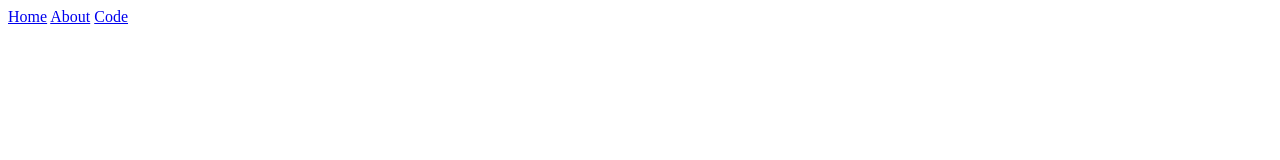
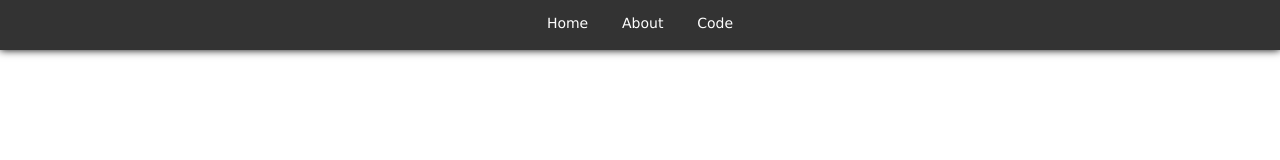
Before and after one commit to ChosenOreo/volt-web, a plain HTML site: page www/index.html in a window 1280 px wide. Drawn offline with Linux system fonts and the light colour scheme.

Commit message:
Updated Files

```diff
--- a/www/css/main.css
+++ b/www/css/main.css
@@ -1,17 +1,24 @@
-#navigation {
+body {
+    padding: 0px;
+    margin: 0px;
+    font-family: Lucida Grande, Heveltica, Arial, sans-serif;
+    font-size: 12px;
+}
+
+#topbar {
     position: fixed;
     top: 0;
     width: 100%;
     color: #FFFFFF;
     height: 35px;
-    text-align: center
+    text-align: center;
     padding-top: 15px;
-    box-shadow: 0px 0xp 8px 0px #000000;
+    box-shadow: 0px 0px 8px 0px #000000;
     background-color: rgba(1, 1, 1, 0.8);
     color: rgba(1, 1, 1, 0.8);
 }
 
-#navigation a {
+#topbar a {
     font-size: 14px;
     padding-left: 15px;
     padding-right: 15px;
@@ -19,6 +26,6 @@
     text-decoration: none;
 }
 
-#navigation a:hover {
-    color: grey;
+#topbar a:hover {
+    color: gray;
 }
```
